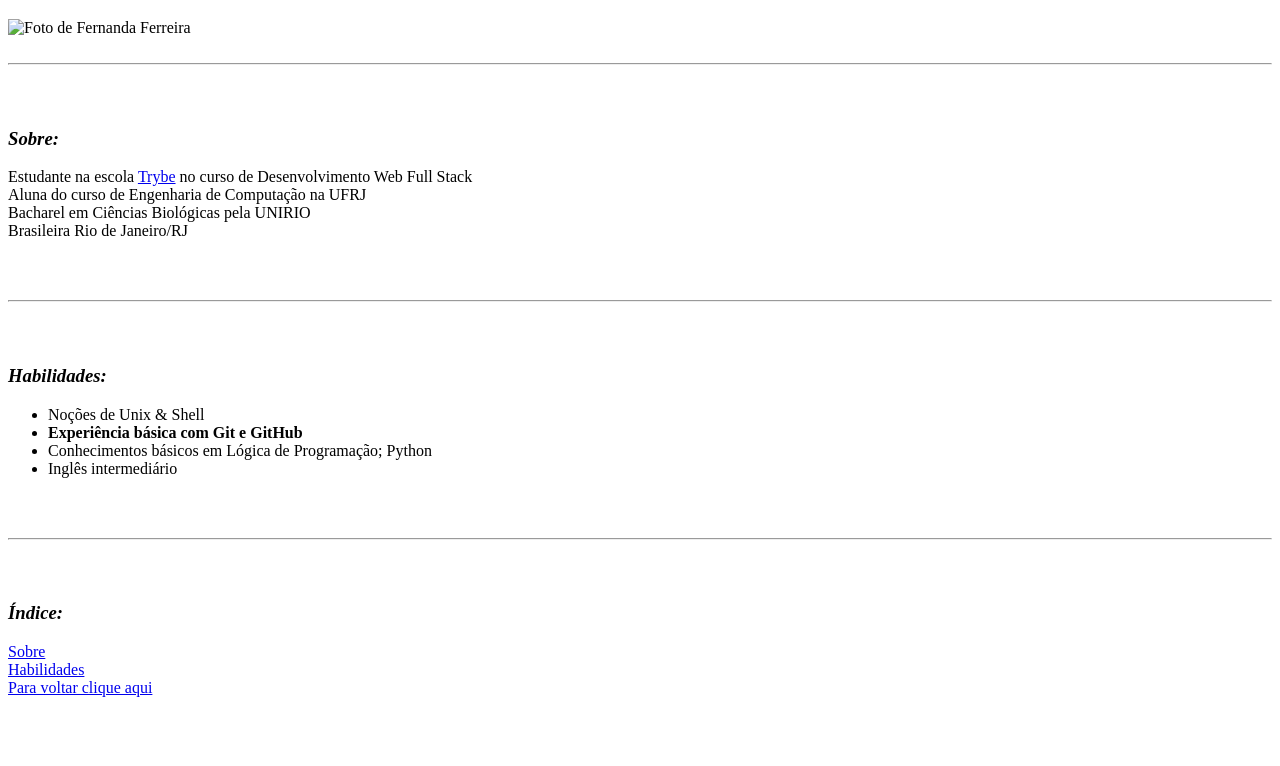
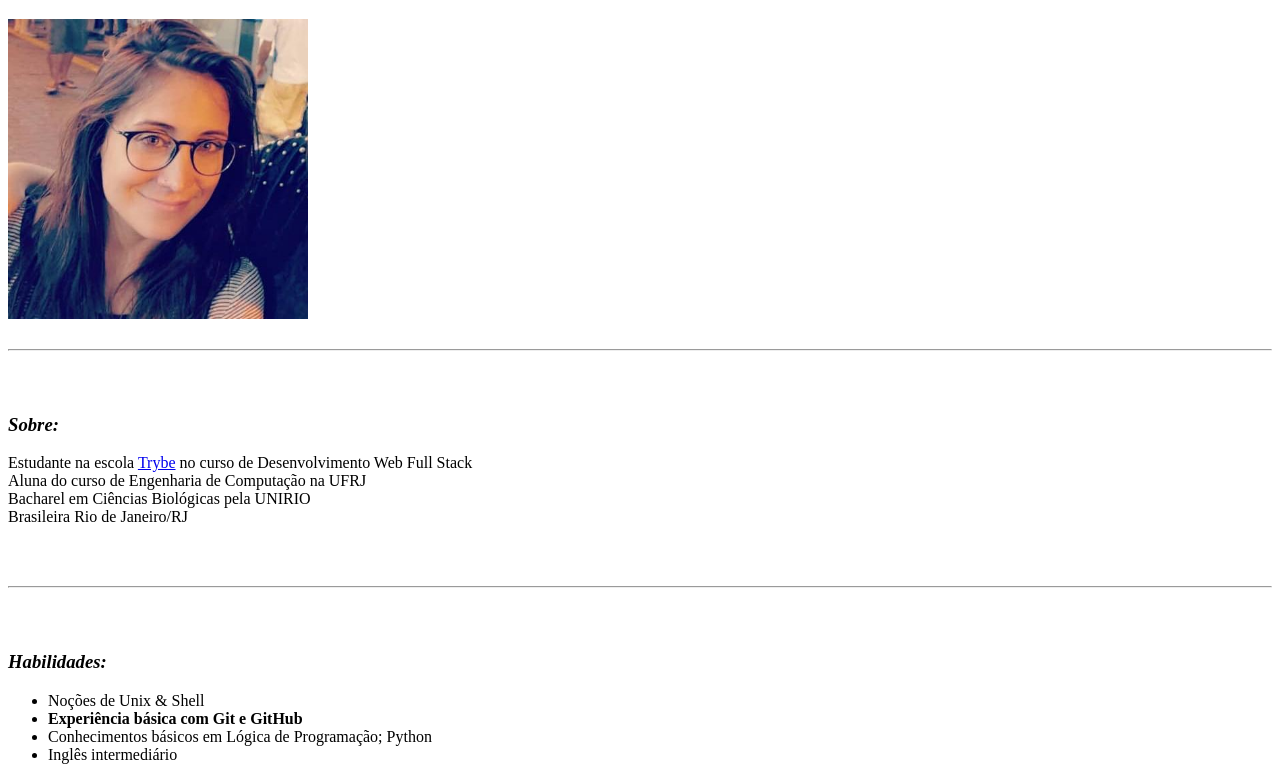
Before and after one commit to fefcufe/fefcufe.github.io, a plain HTML site: page index.html in a window 1280 px wide. Shown: the part 61-827 px from the top of the page. Before the commit the page ends 800 px from the top, so only its background shows below. Drawn offline with Linux system fonts and the light colour scheme.

Commit message:
ajustando foto

```diff
--- a/index.html
+++ b/index.html
@@ -8,7 +8,7 @@
 </head>
 <body>
     <h1>Fernanda Cunha Ferreira</h1>
-    <img src="./imagens-portfolio/portfolio.jpeg" alt="Foto de Fernanda Ferreira" width="300px" id="fotoPortfolio">
+    <img src="portfolio.jpeg" alt="Foto de Fernanda Ferreira" width="300px" id="fotoPortfolio">
     <br><br>
     <hr>
     <br><br>
```
Also changed, not shown: portfolio.jpeg (renamed from imagens/portfolio.jpeg).
